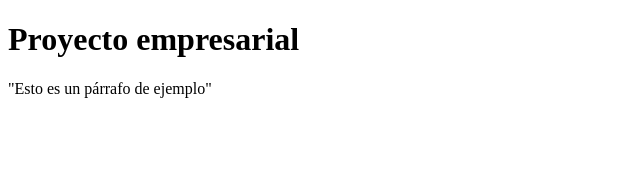
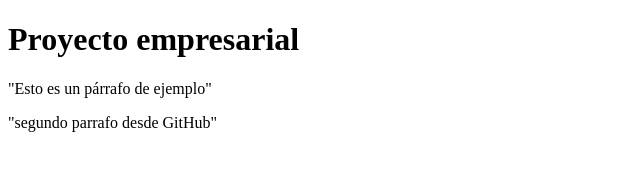
Before and after one commit to Germancb/Proyecto-web-empresaA, a plain HTML site: page index.html in a window 1280 px wide. Shown: the whole page, without its empty margins (0-640 px from the left). Drawn offline with Linux system fonts and the light colour scheme.

Commit message:
Update index.html

```diff
--- a/index.html
+++ b/index.html
@@ -7,6 +7,7 @@
 </head>
 <h1>Proyecto empresarial</h1>
 <p>"Esto es un p&aacute;rrafo de ejemplo"</p>
+<p>"segundo parrafo desde GitHub"</p>
 <body>
 </body>
 </html>
```
